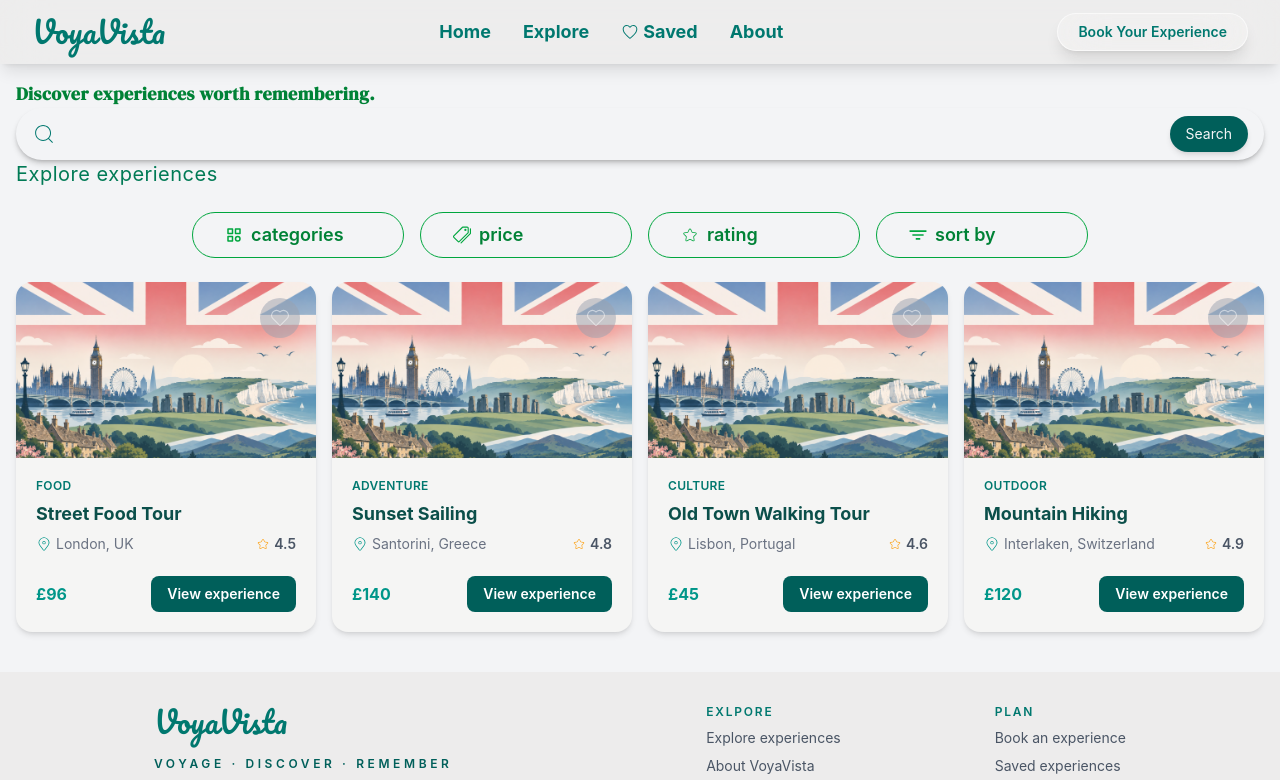
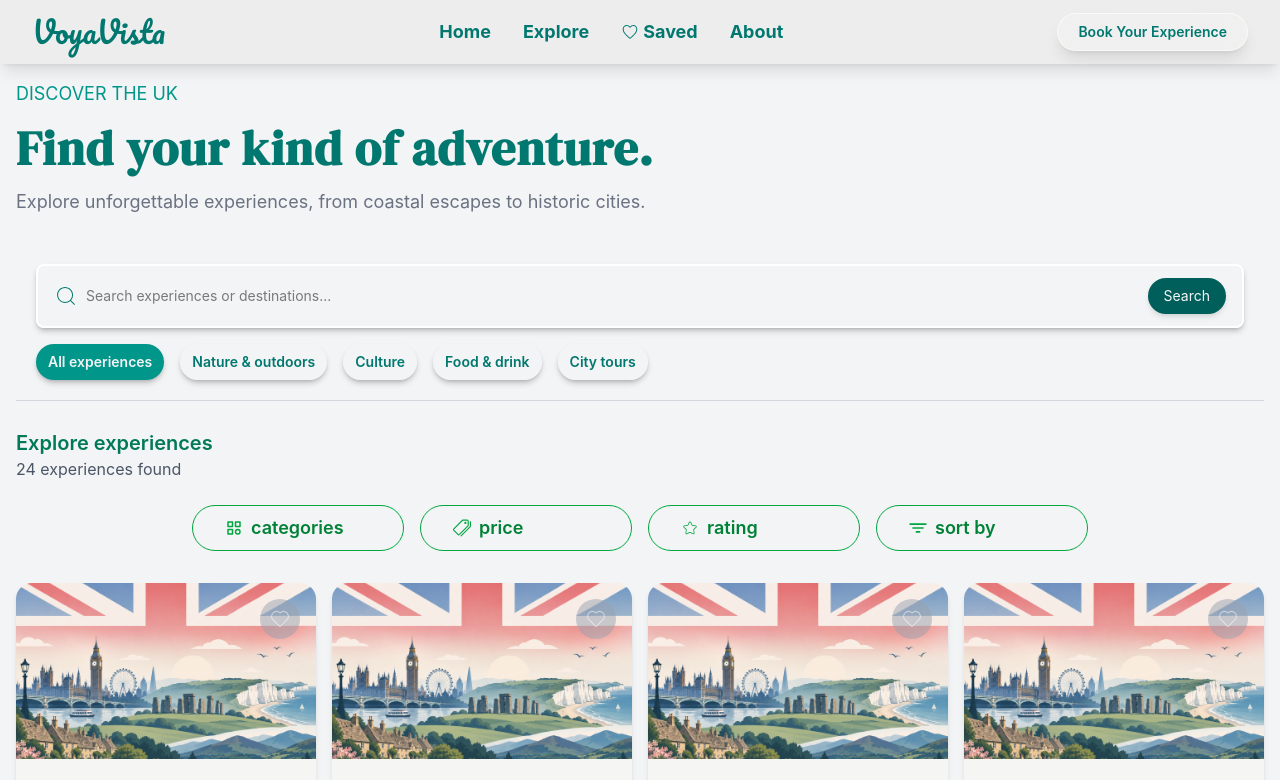
Before and after one commit to delaramfarzad9/voyavista, a React (Vite) app: page /experiences in a window 1280 px wide. Shown: the top 780 px of the page. Built offline with nearby package versions, Linux system fonts and the light colour scheme; no server answers; a web font is replaced by a local one.

Commit message:
explore page header &search bar

```diff
--- a/src/components/HeroSection.jsx
+++ b/src/components/HeroSection.jsx
@@ -110,6 +110,7 @@ useEffect(() => {
       hidden
       bg-cover bg-center bg-no-repeat
       md:block
+
     "
   />
 
--- a/src/components/SearchSuggestions.jsx
+++ b/src/components/SearchSuggestions.jsx
@@ -1,8 +1,12 @@
 import { Link } from "react-router-dom"
 
-function SearchSuggestions({title,className=""}){
+function SearchSuggestions({title,className="", variant = "inactive"}){
+    const variants={
+        active:"bg-teal-600 text-gray-100",
+        inactive:"bg-gray-100/90 text-teal-700"
+    }
     return (
-       <Link to="/experiences" className= {`font-semibold whitespace-nowrap bg-gray-100/90 md:px-3 px-2 py-2 rounded-full  shadow-md shadow-black/20 text-xs md:text-sm  text-teal-700 hover:bg-neutral-100 transition-all duration-200 hover:scale-[1.01] ${className}`} >
+       <Link to="/experiences" className= {`font-semibold whitespace-nowrap  md:px-3 px-2 py-2 rounded-full  shadow-md shadow-black/20 text-xs md:text-sm   hover:bg-neutral-100 transition-all duration-200 hover:scale-[1.01] ${className} ${variants[variant]}`} >
 {title}
        </Link>
     )
--- a/src/pages/ExperiencesPage.jsx
+++ b/src/pages/ExperiencesPage.jsx
@@ -1,26 +1,51 @@
 import OptionCards from "../components/OptionCards";
 import SearchBar from "../components/SearchBar";
 import ExperienceCard from "../components/ExperienceCard";
+import SearchSuggestions from "../components/SearchSuggestions";
+
 
 import experiencesOptionCards from "../data/experiencesOptionCards";
 
 function ExperiencesPage() {
   return (
-    <main className="mx-4 mt-4 mb-5">
+    <main className="flex flex-col gap-2 mx-4 mt-4 mb-5">
       {/* header    */}
-      <div className="flex flex-col gap-4">
-
-        <p className="text-lg font-semibold text-green-700 font-dm-serif-display tracking-wide">
-          Discover experiences worth remembering.
+      <section className="flex flex-col gap-4 mb-5">
+        <p className="text-teal-600 text-lg">DISCOVER THE UK</p>
+        <p className="text-5xl font-semibold text-teal-700 font-dm-serif-display tracking-wide">
+          Find your kind of adventure.
         </p>
-      </div>
-      {/* searchBar */}
-      <SearchBar />
-      {/* explore section */}
+        <p className="text-gray-500 text-lg">Explore unforgettable experiences, from coastal escapes to historic cities.</p>
+      </section>
+      {/* Search section  */}
+    <section className="flex flex-col gap-4 border-b p-5 border-gray-300">
+        {/* searchBar */}
+      <SearchBar placeholder="Search experiences or destinations..." className="rounded-lg  border-white border-2 lg:h-16" />
+      {/* search suggestions  */}
+     <div className="flex gap-4">
+       <SearchSuggestions title="All experiences" variant="active"/>
+      <SearchSuggestions title="Nature & outdoors" />
+      <SearchSuggestions title="Culture" />
+      <SearchSuggestions title="Food & drink" />
+      <SearchSuggestions title="City tours" />
+     </div>
+    </section>
+      {/* explore  section */}
       <section>
-        <p className="text-xl tracking-wide text-emerald-700 ">
+  <div className="flex justify-between">
+    {/* heading  */}
+   <div>
+         <p className="text-xl  text-emerald-700 mt-5 font-semibold">
           Explore experiences
         </p>
+        <p className="text-gray-600"><span>24</span> experiences found</p>
+     </div>
+     {/* filters icon  */}
+     <div>
+      <button></button>
+     </div>
+  </div>
+
         <div className="grid grid-cols-2 lg:grid-cols-4 lg:gap-4 lg:mx-44 gap-2 my-4">
           {experiencesOptionCards.map((card) => (
             <OptionCards
```
